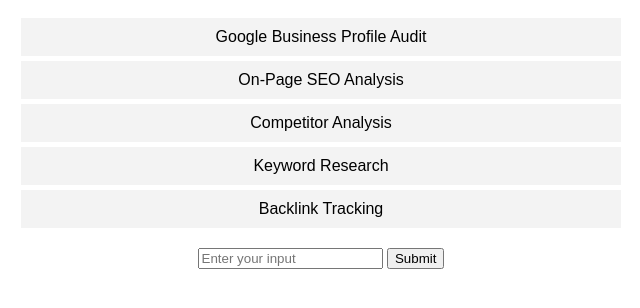
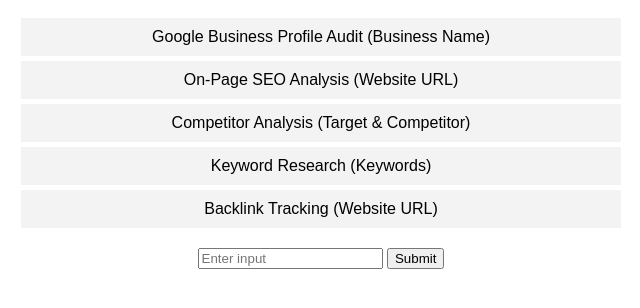
Before and after one commit to Saberstacks/BigApp0, a website: page public/index.html in a window 1280 px wide. Shown: the part 90-398 px from the top of the page, without its empty margins (319-959 px from the left). Drawn offline with Linux system fonts and the light colour scheme.

Commit message:
Update index.html

```diff
--- a/public/index.html
+++ b/public/index.html
@@ -10,15 +10,15 @@
   <div class="container">
     <h1>SEO Tool</h1>
     <ul id="feature-list">
-      <li data-feature="google-business">Google Business Profile Audit</li>
-      <li data-feature="on-page-seo">On-Page SEO Analysis</li>
-      <li data-feature="competitor-analysis">Competitor Analysis</li>
-      <li data-feature="keyword-research">Keyword Research</li>
-      <li data-feature="backlink-tracking">Backlink Tracking</li>
+      <li data-feature="google-business">Google Business Profile Audit (Business Name)</li>
+      <li data-feature="on-page-seo">On-Page SEO Analysis (Website URL)</li>
+      <li data-feature="competitor-analysis">Competitor Analysis (Target & Competitor)</li>
+      <li data-feature="keyword-research">Keyword Research (Keywords)</li>
+      <li data-feature="backlink-tracking">Backlink Tracking (Website URL)</li>
     </ul>
     <div id="input-section">
       <form id="feature-form">
-        <input type="text" id="feature-input" placeholder="Enter your input" required />
+        <input type="text" id="feature-input" placeholder="Enter input" required />
         <button type="submit">Submit</button>
       </form>
     </div>
```
